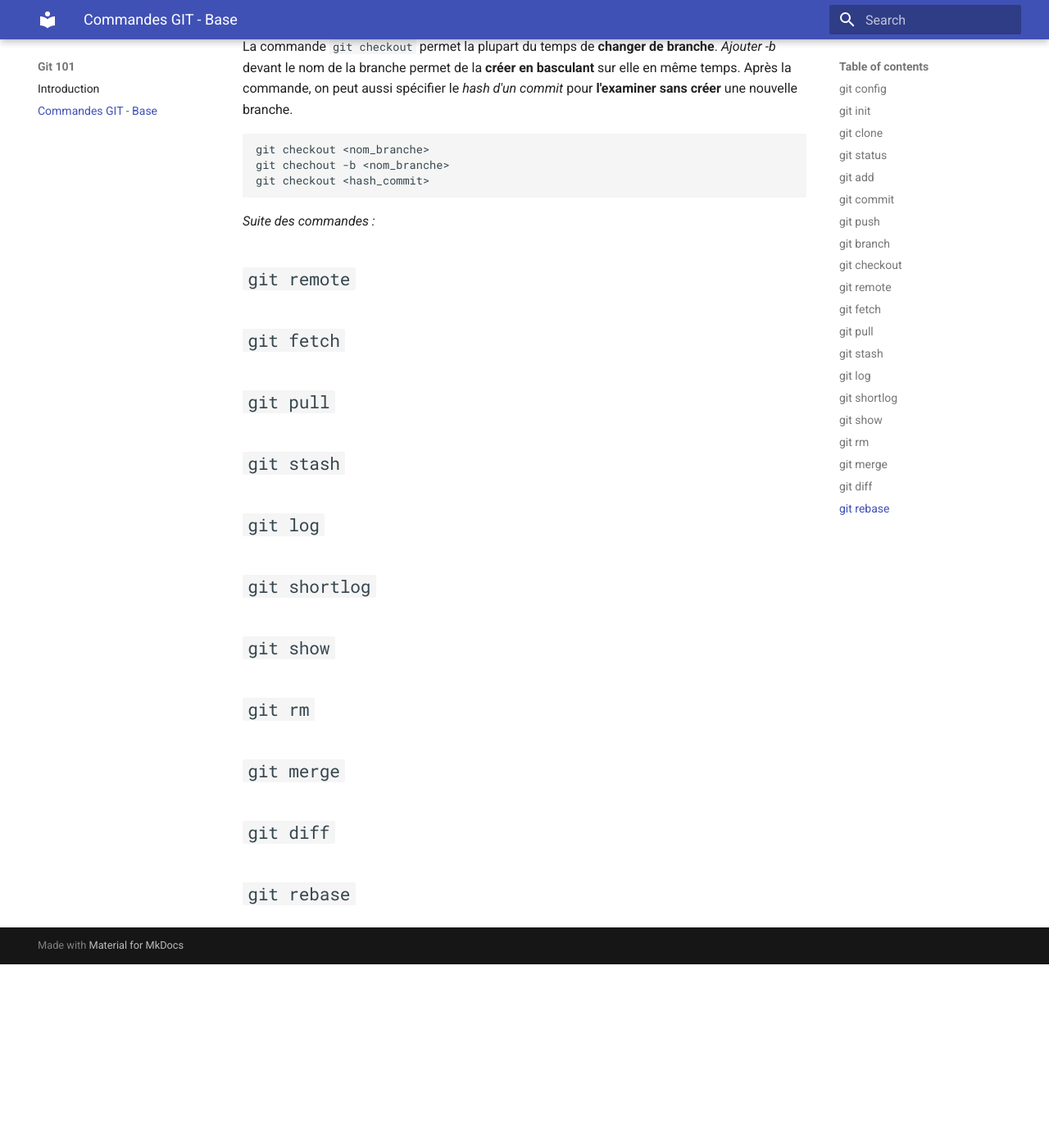
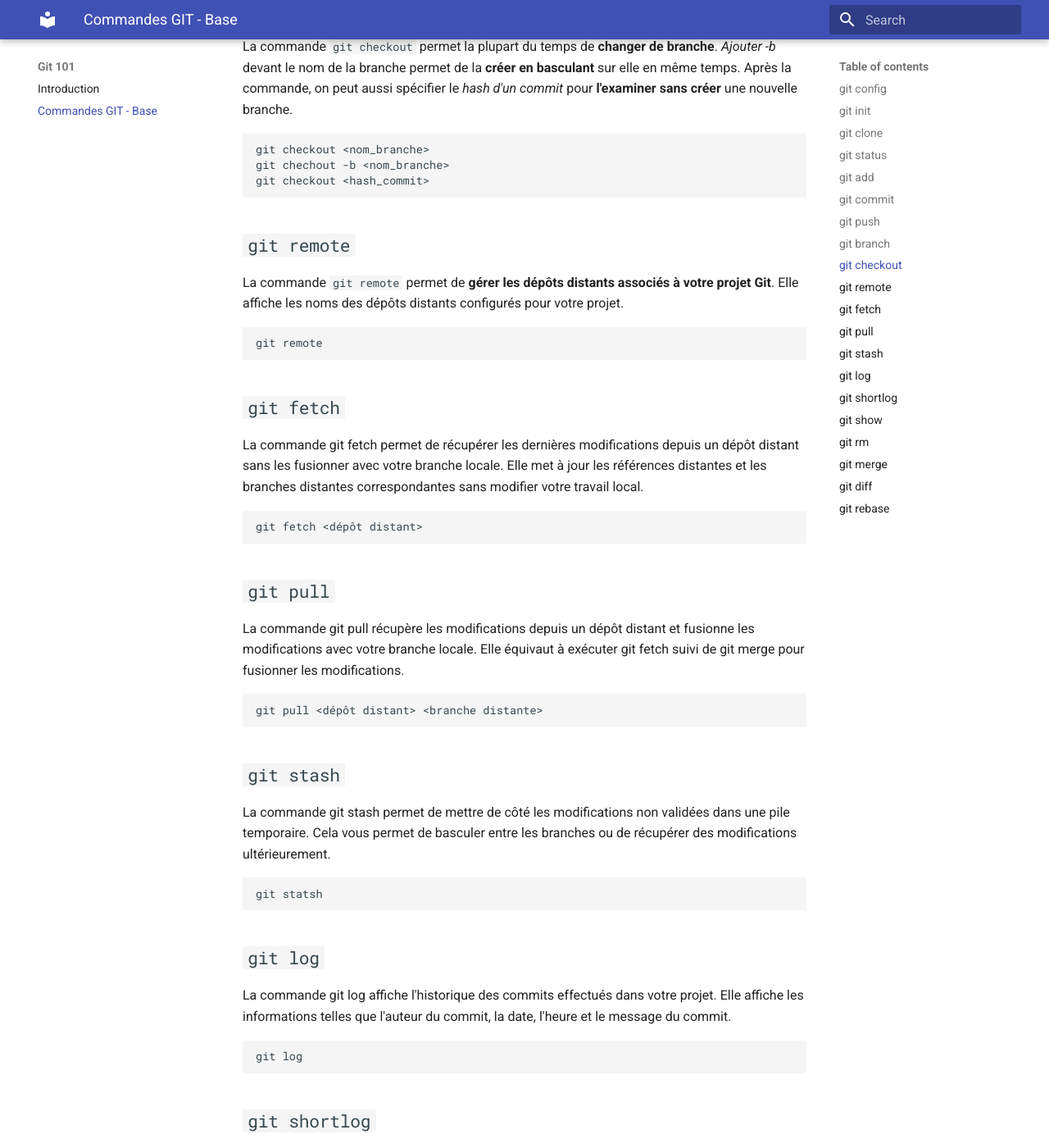
Before and after one commit to ub-mmi-but/git-101, an MkDocs documentation site: the page built from docs/listingcommand.md, in a window 1280 px wide and 1400 px high, scrolled down 2119 px. Shown: the whole window at 82% size. Built offline with MkDocs 1.6.1 and Material for MkDocs 9.7.7, drawn with Linux system fonts in a browser that asks for light colours; before the commit the page ends 3295 px from its top, so only the background shows below that; some of the changed text lies outside the part shown.

Commit message:
last 10 command

````diff
--- a/docs/listingcommand.md
+++ b/docs/listingcommand.md
@@ -5,7 +5,7 @@
 
 C'est la commande qu'on utilise juste après l'installation de GIT, comme son nom l'indique elle permet de **configurer** votre nom et votre adresse mail. C'est ces informations qui serton utilisées à chaque commit :
 
-```bash
+```shell
  git config --global user.name " Votre nom "
  git config --global user.email "Votre adresse email"
 ```
@@ -15,7 +15,7 @@
 
 Comme son nom l'indique, cette commande permet **d'initialiser** un nouveau dépot Git et donc de permettre par la suite d'utiliser les commandes git dans votre répertoire. En effet avant git init, la plupart des commandes git ne sont pas accessibles.
 
-```bash
+```shell
  git init
 ```
 
@@ -25,7 +25,7 @@
 
 La commande `git clone` permet de créer une **copie d'un projet Github dans votre éditeur de code**. Par exemple, vous arrivez dans une équipe dont le projet est déjà commencé, vous ferez le choix d'un `git clone`. Le `git clone` execute en meme temps un `git init`.
 
-```bash
+```shell
 git clone https://github.com/ub-mmi-but/git-101.git
 ```
 
@@ -33,7 +33,7 @@
 
 La commande `git status` affiche l'état du **répertoire de travail** et de la **zone de staging**. Elle vous permet de **voir les changements** qui ont été stagés, ceux qui ne l'ont pas été, ainsi que les fichiers qui sont trackés par Git.
 
-```bash
+```shell
 git status
 ```
 
@@ -41,11 +41,11 @@
 
 La commande `git add` permet de **stager les fichiers** qui ont changés pour qu'ils soient pris en compte dans le futur `git commit`
 
-```bash
+```shell
 git add /chemin/vers/le/fichier
 ```
 _Ajouter tout les fichiers qui ont changés :_
-```bash
+```shell
 git add -A
 ```
 
@@ -53,7 +53,7 @@
 
 La commande git commit permet **d'enregistrer les modifications**. Un commit est une étape dans l'historique de votre projet. Chaque commit doit être accompagné d'un message _(Ajouter `-m "message du commit"`)_ pour connaitre de quel enregistrement il s'agit .
 
-```bash
+```shell
 git commit -m "message du commit"
 ```
 
@@ -63,7 +63,7 @@
 La commande `git push` **ajoute les contenus d'un dépôt local vers un dépôt central**. _Ajouter l'origine avec `origin <nom_de_la_branche>`_
 > Bien faire cette commande sur sa branche car elle écrase les autres modifications
 
-```bash
+```shell
 git push origin <nom_branche>"
 ```
 
@@ -71,7 +71,7 @@
 
 La commande `git branch` permet **lister le nom des branches** dans un répertoire. *Ajouter un nom de branche* à la fin de la commande permet d'ajouter une nouvelle branche.
 
-```bash
+```shell
 git branch
 git branch <nom_branche>
 ```
@@ -80,45 +80,101 @@
 
 La commande `git checkout` permet la plupart du temps de **changer de branche**. *Ajouter -b* devant le nom de la branche permet de la **créer en basculant** sur elle en même temps. Après la commande, on peut aussi spécifier le *hash d'un commit* pour **l'examiner sans créer** une nouvelle branche.
 
-```bash
+```shell
 git checkout <nom_branche>
 git chechout -b <nom_branche>
 git checkout <hash_commit>
 ```
 
-_Suite des commandes :_
-
 ## `git remote`
 
+La commande `git remote` permet de **gérer les dépôts distants associés à votre projet Git**. Elle affiche les noms des dépôts distants configurés pour votre projet.
+
+```shell
+git remote
+```
 
 ## `git fetch`
 
+La commande git fetch permet de récupérer les dernières modifications depuis un dépôt distant sans les fusionner avec votre branche locale. Elle met à jour les références distantes et les branches distantes correspondantes sans modifier votre travail local.
+
+```shell
+git fetch <dépôt distant>
+```
 
 ## `git pull`
 
+La commande git pull récupère les modifications depuis un dépôt distant et fusionne les modifications avec votre branche locale. Elle équivaut à exécuter git fetch suivi de git merge pour fusionner les modifications.
+
+```shell
+git pull <dépôt distant> <branche distante>
+```
 
 ## `git stash`
 
+La commande git stash permet de mettre de côté les modifications non validées dans une pile temporaire. Cela vous permet de basculer entre les branches ou de récupérer des modifications ultérieurement.
+
+```shell
+git statsh
+```
 
 ## `git log`
 
+La commande git log affiche l'historique des commits effectués dans votre projet. Elle affiche les informations telles que l'auteur du commit, la date, l'heure et le message du commit.
+
+```shell
+git log
+```
 
 ## `git shortlog`
 
+La commande git shortlog affiche un résumé des commits effectués par chaque auteur du projet. Elle regroupe les commits par auteur et affiche le nombre de commits effectués par chaque auteur.
+
+```shell
+git shortlog
+```
 
 ## `git show`
 
+La commande git show affiche les modifications apportées lors d'un commit spécifique. Elle affiche les informations sur le commit ainsi que les différences de code entre le commit et son parent.
+
+```shell
+git show <hash_commit>
+```
 
 ## `git rm`
 
+La commande git show affiche les modifications apportées lors d'un commit spécifique. Elle affiche les informations sur le commit ainsi que les différences de code entre le commit et son parent.
+
+```shell
+git rm <nom_fichier>
+```
 
 ## `git merge`
 
+La commande git merge permet de fusionner une branche avec la branche actuelle. Elle combine les modifications des deux branches en créant un nouveau commit de fusion.
+
+```shell
+git merge <branche>
+```
 
 
 
 
 ## `git diff`
 
+La commande git diff affiche les différences entre deux commits, entre une branche et un commit, ou entre deux branches. Elle affiche les lignes de code ajoutées, modifiées ou supprimées.
+
+```shell
+git diff <commit1> <commit2>
+git diff <branche> <commit>
+git diff <branche1> <branche2>
+```
 
 ## `git rebase`
+
+La commande git rebase permet de rejouer les commits d'une branche sur une autre branche. Elle réapplique les commits de la branche sur le dessus de la branche cible.
+
+```shell
+git rebase <branche_cible>
+```
````
